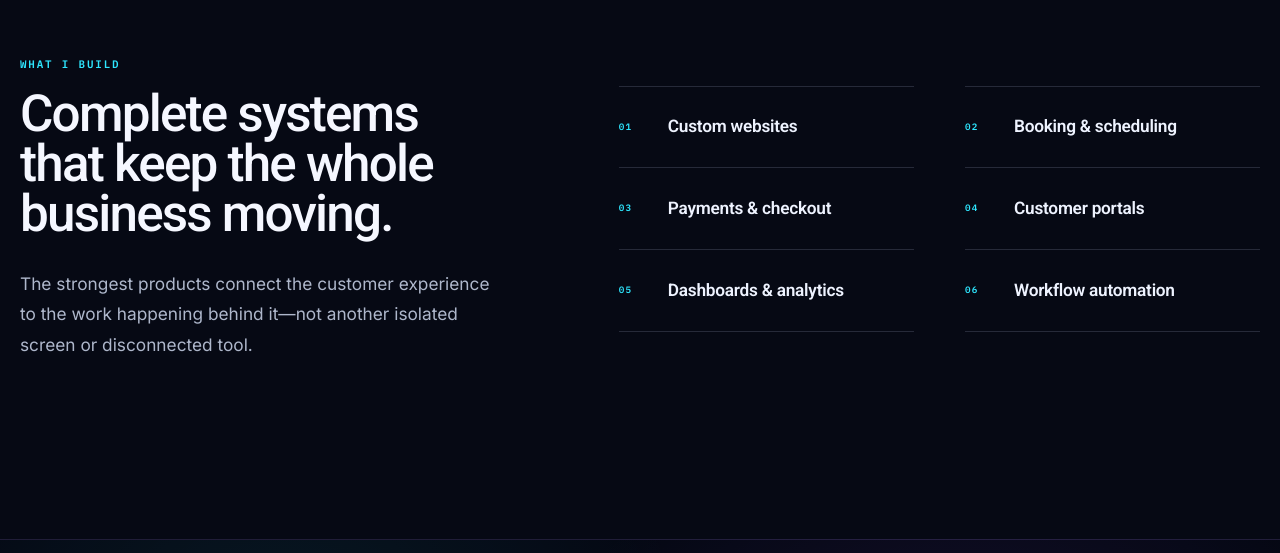
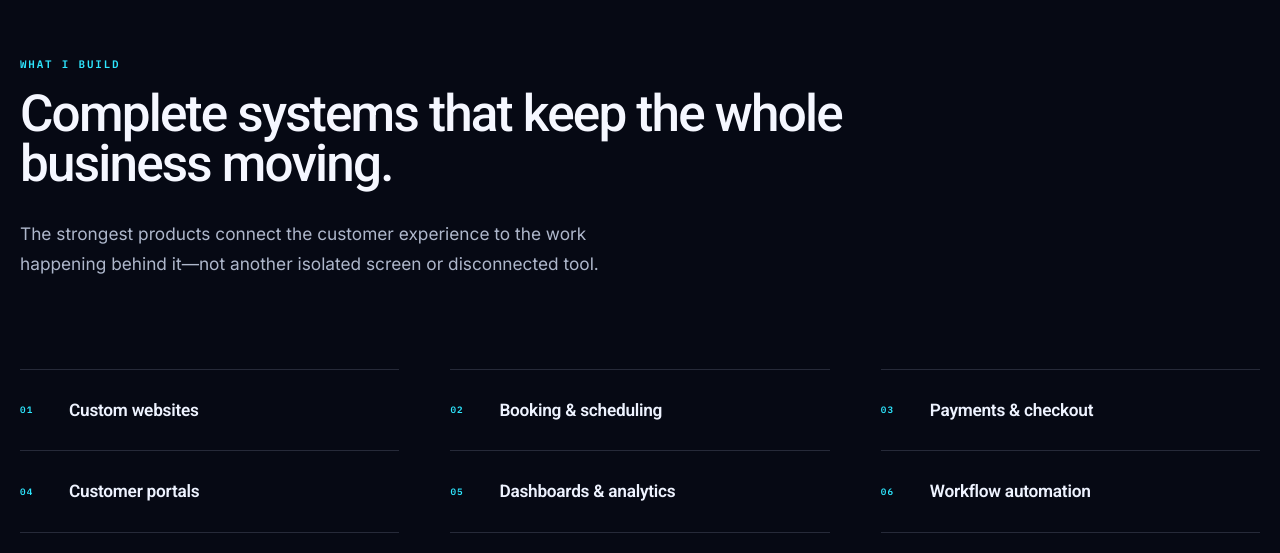
Before and after one commit to webdevRafa/rafa-the-dev, a React (Vite) app: page / in a window 1280 px wide. Shown: the part 1607-2160 px from the top of the page. Built offline with nearby package versions, Linux system fonts and the light colour scheme.

Commit message:
Refine about copy and systems layout

```diff
--- a/src/App.tsx
+++ b/src/App.tsx
@@ -423,26 +423,26 @@ function App() {
                 <strong>Direct collaboration</strong>
               </div>
               <div>
-                <span>BUILT FOR</span>
-                <strong>Real businesses</strong>
+                <span>APPROACH</span>
+                <strong>Business-first thinking</strong>
               </div>
             </div>
           </Reveal>
           <Reveal className="about-copy" delay={0.08}>
-            <h2>Thoughtful software. Straightforward collaboration.</h2>
+            <h2>I’m Rafa, a full-stack developer.</h2>
             <p className="about-lead">
-              I’m Rafa, a full-stack developer who likes understanding how a
-              business works before writing the first line of code.
+              I have a passion for understanding how a business works and
+              building systems around the way people actually work.
             </p>
             <p>
-              My projects have included marketplaces, booking platforms, payment
-              systems, dashboards, portals, analytics tools, and custom
+              That has led me to create marketplaces, booking platforms,
+              payment systems, dashboards, portals, analytics tools, and custom
               operations software.
             </p>
             <p>
-              I will listen, ask useful questions, explain decisions clearly,
-              and keep you close to the work while we build something that makes
-              day-to-day business easier.
+              I keep the process direct and collaborative: I listen, ask useful
+              questions, explain decisions clearly, and keep you close to the
+              work from the first idea through launch.
             </p>
             <a
               className="text-link"
--- a/src/CommerceExperience.tsx
+++ b/src/CommerceExperience.tsx
@@ -96,7 +96,11 @@ function CommerceExperience() {
 
   return (
     <>
-      <section className="systems-section page-frame" data-ambient-scene="2">
+      <section
+        className="systems-section page-frame"
+        id="what-i-build"
+        data-ambient-scene="2"
+      >
         <motion.div
           className="systems-section__lead"
           initial={reduceMotion ? false : { opacity: 0, y: 34 }}
--- a/src/LuxuryStore.css
+++ b/src/LuxuryStore.css
@@ -1,10 +1,14 @@
 /* Connected systems story */
 .systems-section {
   display: grid;
-  grid-template-columns: minmax(0, 0.86fr) minmax(480px, 1.14fr);
-  gap: 9vw;
-  align-items: center;
+  grid-template-columns: minmax(0, 1fr);
+  gap: clamp(56px, 7vw, 96px);
+  align-items: start;
   padding-block: clamp(110px, 14vw, 190px);
+}
+
+.systems-section__lead {
+  max-width: 980px;
 }
 
 .systems-section__lead h2,
@@ -25,9 +29,10 @@
 
 .systems-services {
   display: grid;
-  grid-template-columns: repeat(2, minmax(0, 1fr));
+  grid-template-columns: repeat(3, minmax(0, 1fr));
   gap: 0 clamp(24px, 4vw, 60px);
-  align-self: center;
+  align-self: stretch;
+  width: 100%;
   margin: 0;
   padding: 0;
   list-style: none;
@@ -42,7 +47,7 @@
   border-bottom: 1px solid rgba(205, 218, 255, 0.16);
 }
 
-.systems-services li:nth-child(-n + 2) {
+.systems-services li:nth-child(-n + 3) {
   border-top: 1px solid rgba(205, 218, 255, 0.16);
 }
 
@@ -492,7 +497,8 @@ body.cart-drawer-open { overflow: hidden; }
   .systems-section,
   .wallet-gift-section { grid-template-columns: 1fr; gap: 58px; }
   .systems-section__lead { max-width: 760px; }
-  .systems-services { width: min(100%, 760px); }
+  .systems-services { grid-template-columns: repeat(2, minmax(0, 1fr)); width: min(100%, 760px); }
+  .systems-services li:nth-child(3) { border-top: 0; }
   .wallet-card { width: min(100%, 680px); }
   .luxury-shop__header { grid-template-columns: 1fr; gap: 28px; }
   .luxury-shop__header-copy { max-width: 650px; }
@@ -512,7 +518,8 @@ body.cart-drawer-open { overflow: hidden; }
   .systems-section { grid-template-columns: minmax(0, 1fr); padding-block: 100px; }
   .systems-services { grid-template-columns: 1fr; }
   .systems-services li { min-height: 72px; }
-  .systems-services li:nth-child(2) { border-top: 0; }
+  .systems-services li:nth-child(2),
+  .systems-services li:nth-child(3) { border-top: 0; }
   .wallet-gift-section { grid-template-columns: minmax(0, 1fr); min-height: auto; padding-block: 100px; }
   .systems-section__lead h2,
   .wallet-gift__copy h2,
```
